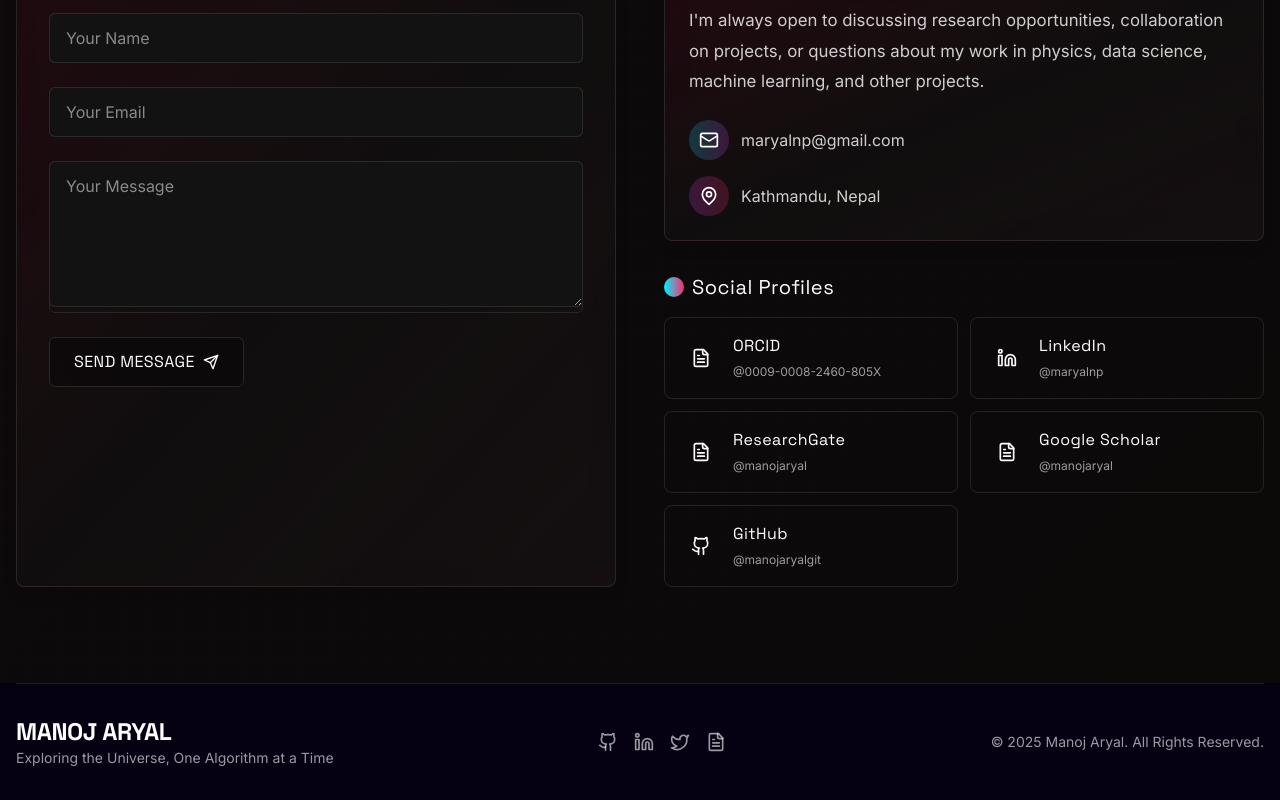
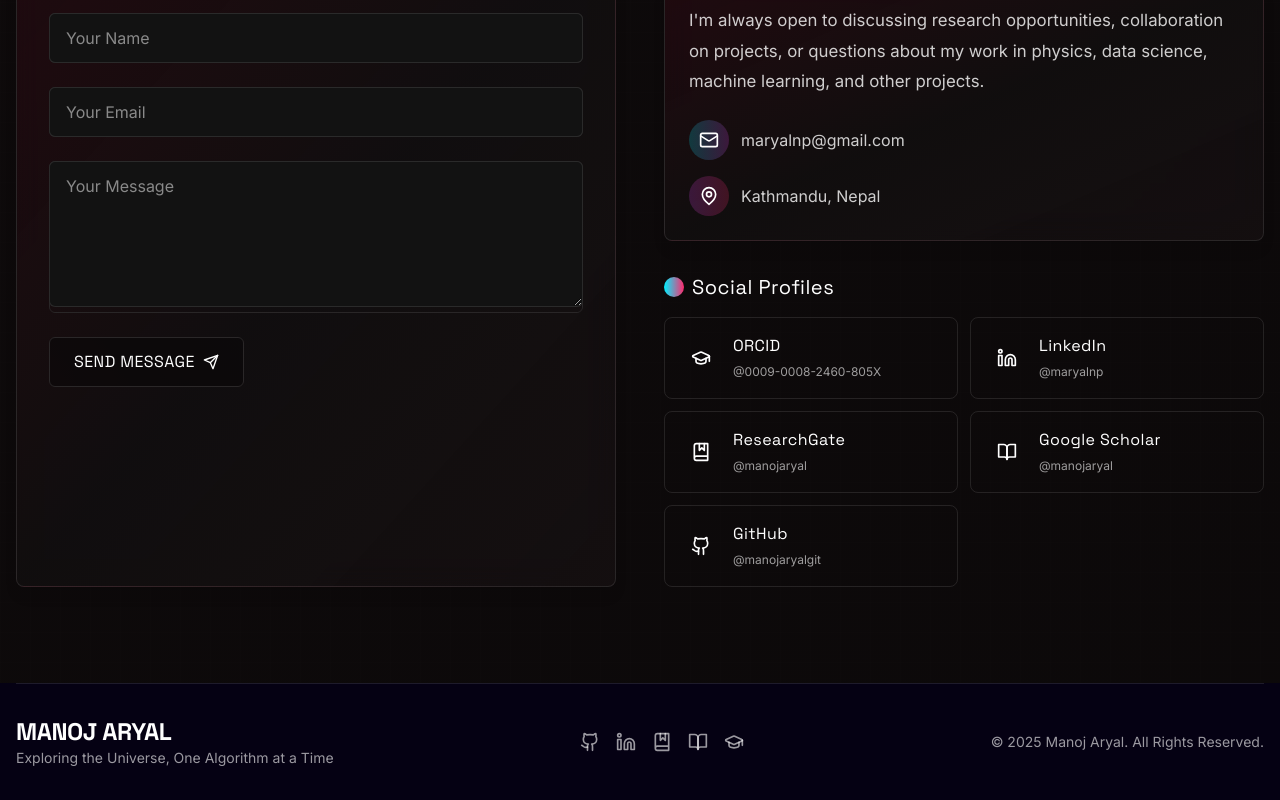
Before and after one commit to manojaryalgit/portfolio, a React (Vite) app: page / in a window 1280 px wide. Shown: the part 6926-7726 px from the top of the page. Built offline with nearby package versions, Linux system fonts and the light colour scheme; a web font is replaced by a local one.

Commit message:
feat: Update social profile icons for academic profiles

```diff
--- a/src/components/ContactSection.tsx
+++ b/src/components/ContactSection.tsx
@@ -1,6 +1,6 @@
 import React, { useState } from 'react';
 import { motion } from 'framer-motion';
-import { Linkedin, FileText, Github, Mail, MapPin, Send } from 'lucide-react';
+import { Linkedin, FileText, Github, Mail, MapPin, Send, BookOpen, GraduationCap, BookMarked } from 'lucide-react';
 
 const ContactSection = () => {
   const [formState, setFormState] = useState({
@@ -40,7 +40,7 @@ const ContactSection = () => {
 
   const socialLinks = [{
     name: 'ORCID',
-    icon: <FileText className="w-5 h-5" />,
+    icon: <GraduationCap className="w-5 h-5" />,
     url: 'https://orcid.org/0009-0008-2460-805X',
     username: '0009-0008-2460-805X',
     color: 'bg-gradient-to-r from-neon-green to-neon-blue'
@@ -52,13 +52,13 @@ const ContactSection = () => {
     color: 'bg-gradient-to-r from-neon-purple to-neon-blue'
   }, {
     name: 'ResearchGate',
-    icon: <FileText className="w-5 h-5" />,
+    icon: <BookMarked className="w-5 h-5" />,
     url: 'https://www.researchgate.net/profile/Manoj-Aryal',
     username: 'manojaryal',
     color: 'bg-gradient-to-r from-neon-green to-neon-blue'
   }, {
     name: 'Google Scholar',
-    icon: <FileText className="w-5 h-5" />,
+    icon: <BookOpen className="w-5 h-5" />,
     url: 'https://scholar.google.com/citations?user=manojaryal',
     username: 'manojaryal',
     color: 'bg-gradient-to-r from-neon-blue to-neon-green'
--- a/src/components/Footer.tsx
+++ b/src/components/Footer.tsx
@@ -1,6 +1,5 @@
-
 import React from 'react';
-import { Github, Linkedin, Twitter, FileText } from 'lucide-react';
+import { Github, Linkedin, BookOpen, GraduationCap, BookMarked } from 'lucide-react';
 
 const Footer = () => {
   const currentYear = new Date().getFullYear();
@@ -21,11 +20,14 @@ const Footer = () => {
             <a href="https://linkedin.com/in/maryalnp" target="_blank" rel="noopener noreferrer" className="text-white/60 hover:text-white transition-colors">
               <Linkedin className="w-5 h-5" />
             </a>
-            <a href="https://twitter.com/maryalnp" target="_blank" rel="noopener noreferrer" className="text-white/60 hover:text-white transition-colors">
-              <Twitter className="w-5 h-5" />
+            <a href="https://www.researchgate.net/profile/Manoj-Aryal" target="_blank" rel="noopener noreferrer" className="text-white/60 hover:text-white transition-colors">
+              <BookMarked className="w-5 h-5" />
             </a>
             <a href="https://scholar.google.com/citations?user=manojaryal" target="_blank" rel="noopener noreferrer" className="text-white/60 hover:text-white transition-colors">
-              <FileText className="w-5 h-5" />
+              <BookOpen className="w-5 h-5" />
+            </a>
+            <a href="https://orcid.org/0009-0008-2460-805X" target="_blank" rel="noopener noreferrer" className="text-white/60 hover:text-white transition-colors">
+              <GraduationCap className="w-5 h-5" />
             </a>
           </div>
 
```
